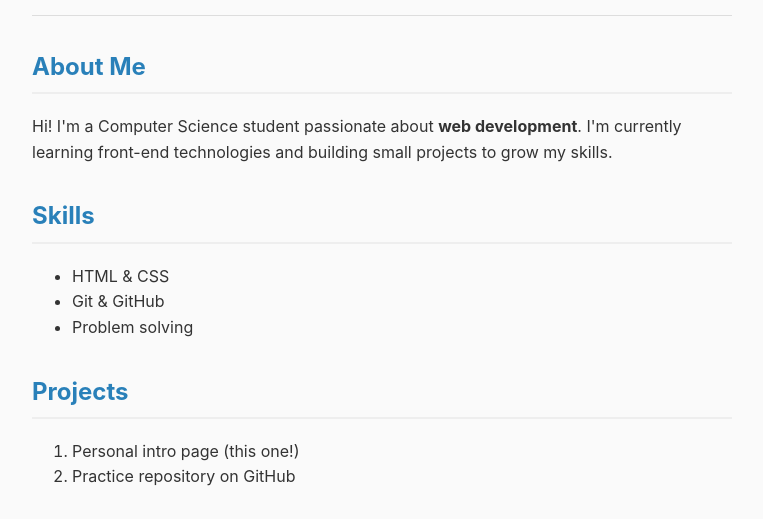
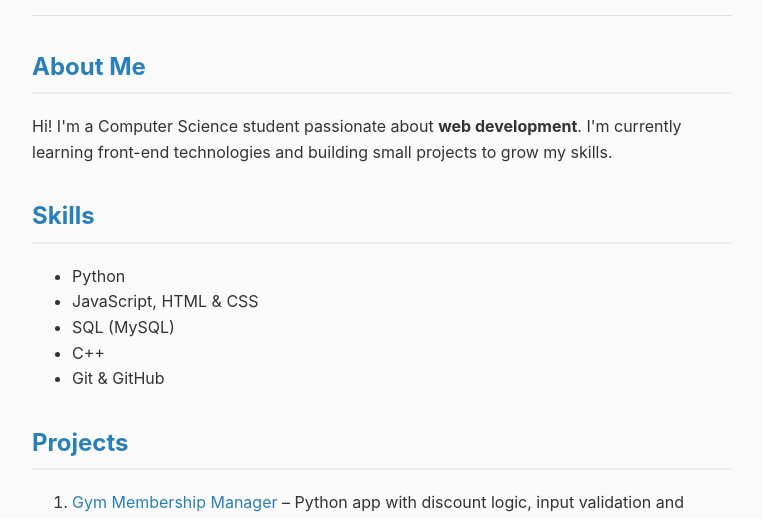
Before and after one commit to beggumuzun/portfolio, a plain HTML site: page index.html in a window 1280 px wide. Shown: the part 141-660 px from the top of the page, without its empty margins (258-1021 px from the left). Drawn offline with Linux system fonts and the light colour scheme.

Commit message:
Update skills and projects

```diff
--- a/index.html
+++ b/index.html
@@ -26,17 +26,20 @@
   <section>
     <h2>Skills</h2>
     <ul>
-      <li>HTML &amp; CSS</li>
+      <li>Python</li>
+      <li>JavaScript, HTML &amp; CSS</li>
+      <li>SQL (MySQL)</li>
+      <li>C++</li>
       <li>Git &amp; GitHub</li>
-      <li>Problem solving</li>
     </ul>
   </section>
 
   <section>
     <h2>Projects</h2>
     <ol>
-      <li>Personal intro page (this one!)</li>
-      <li>Practice repository on GitHub</li>
+      <li><a href="https://github.com/beggumuzun/gym-manager">Gym Membership Manager</a> – Python app with discount logic, input validation and JSON storage</li>
+      <li>Gym Website – university group project (HTML, CSS, JavaScript)</li>
+      <li>Personal portfolio page (this one!)</li>
     </ol>
   </section>
 
```
